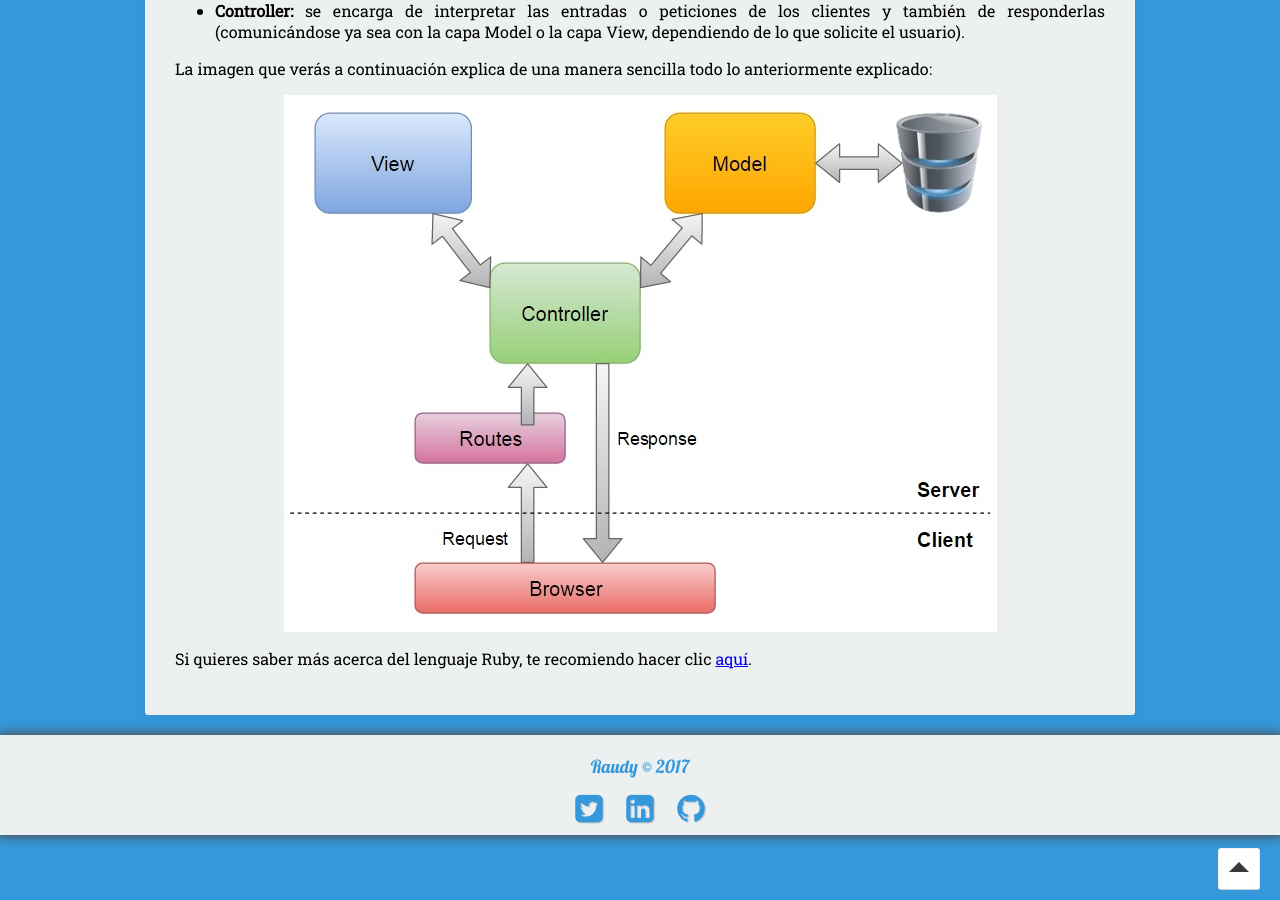
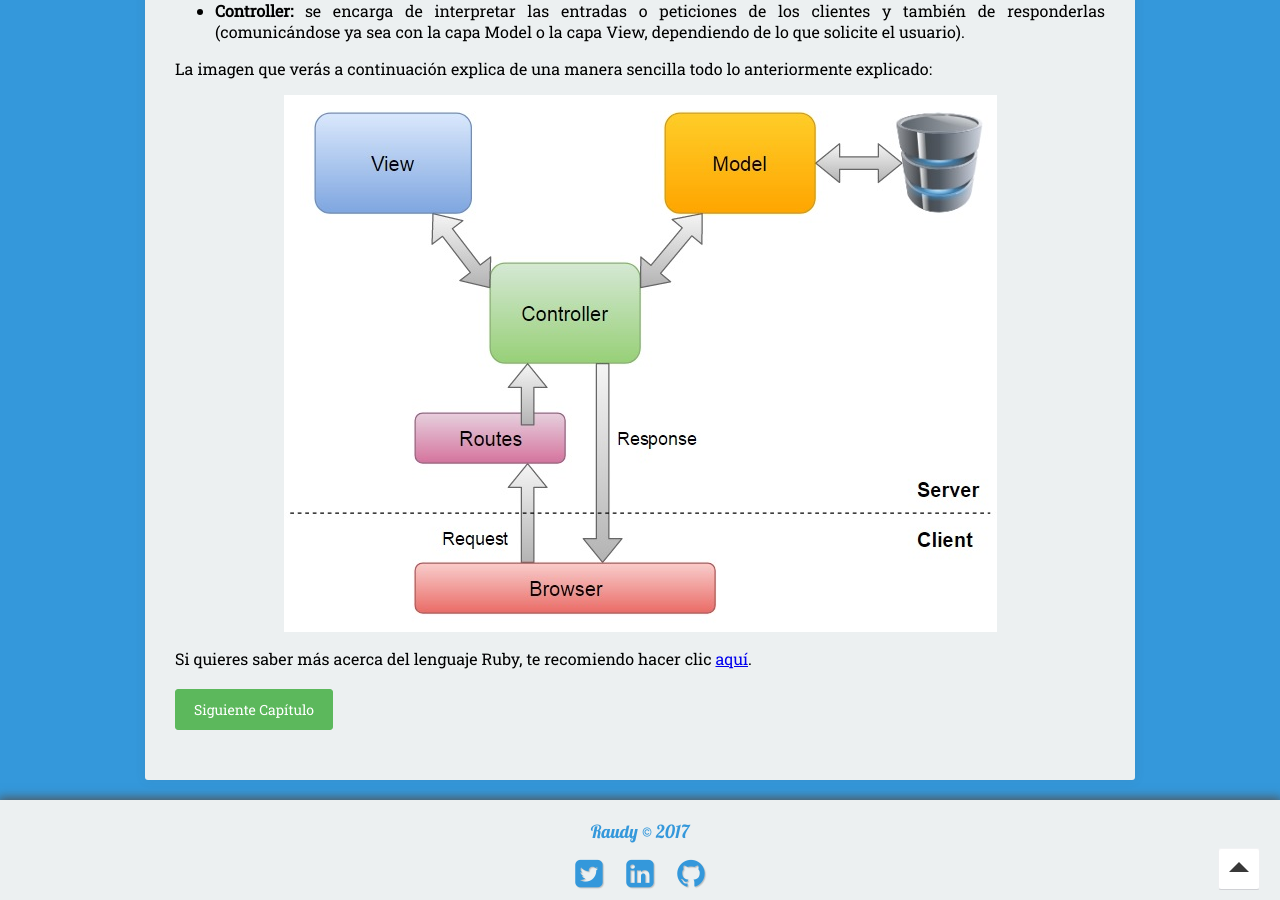
Before and after one commit to nisoto/Blog-anterior-2.0, a Jekyll site: the page built from _posts/2017-10-21-introduccion-ruby-on-rails.md, in a window 1280 px wide and 900 px high, scrolled down 1291 px. Built offline with Jekyll 4.4.1, drawn with Linux system fonts in a browser that asks for light colours; nearby versions of some CDN libraries.

Commit message:
Update 2017-10-21-introduccion-ruby-on-rails.md

```diff
--- a/_posts/2017-10-21-introduccion-ruby-on-rails.md
+++ b/_posts/2017-10-21-introduccion-ruby-on-rails.md
@@ -49,3 +49,5 @@ La imagen que verás a continuación explica de una manera sencilla todo lo ante
 ![MVC]({{ site.baseurl }}/assets/img/MVC.jpg)
 
 Si quieres saber más acerca del lenguaje Ruby, te recomiendo hacer clic [aquí](https://nisoto.github.io/introduccion-ruby/).
+
+[Siguiente Capítulo](https://nisoto.github.io/instalacion-ruby-on-rails/){: .btn .btn-success}
```
